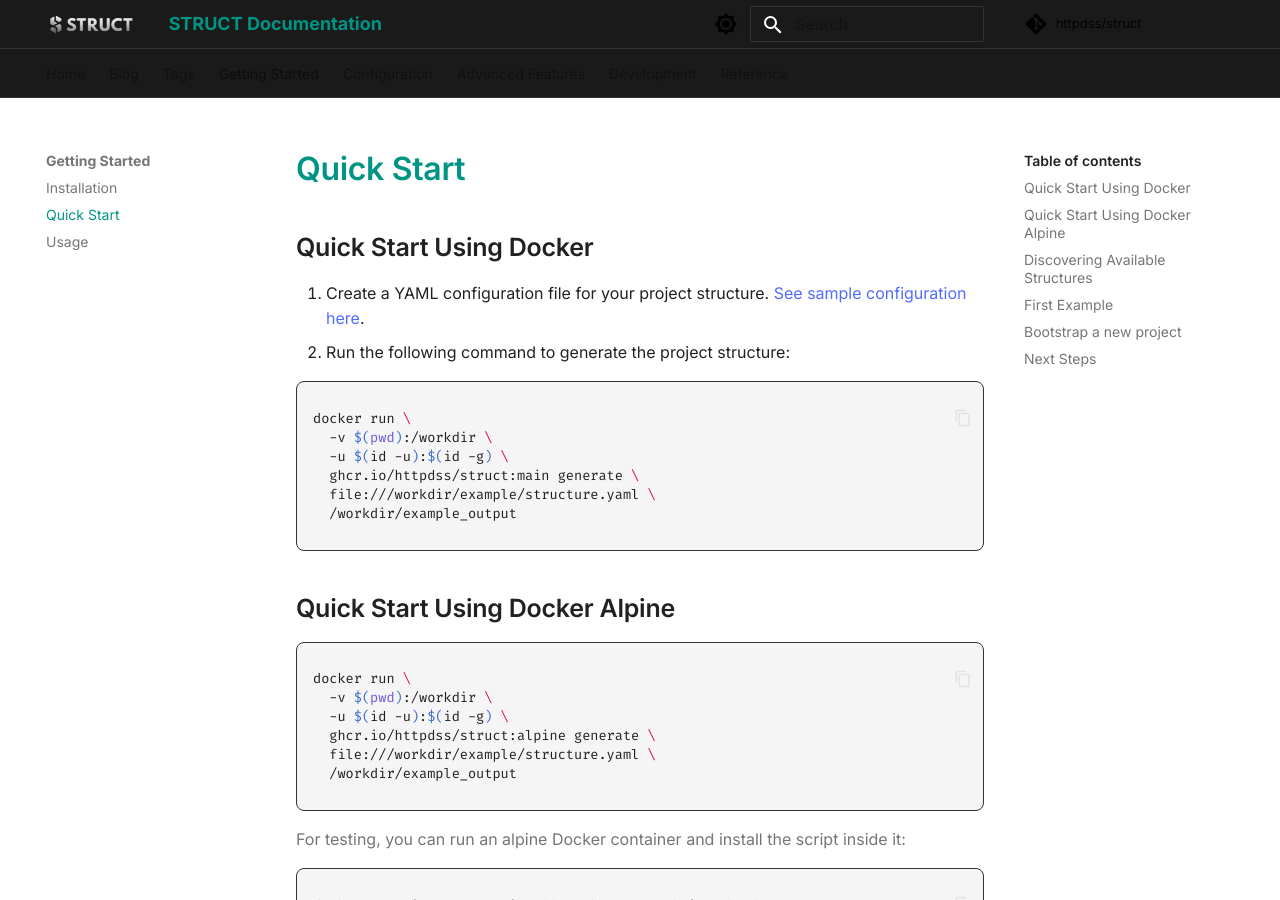
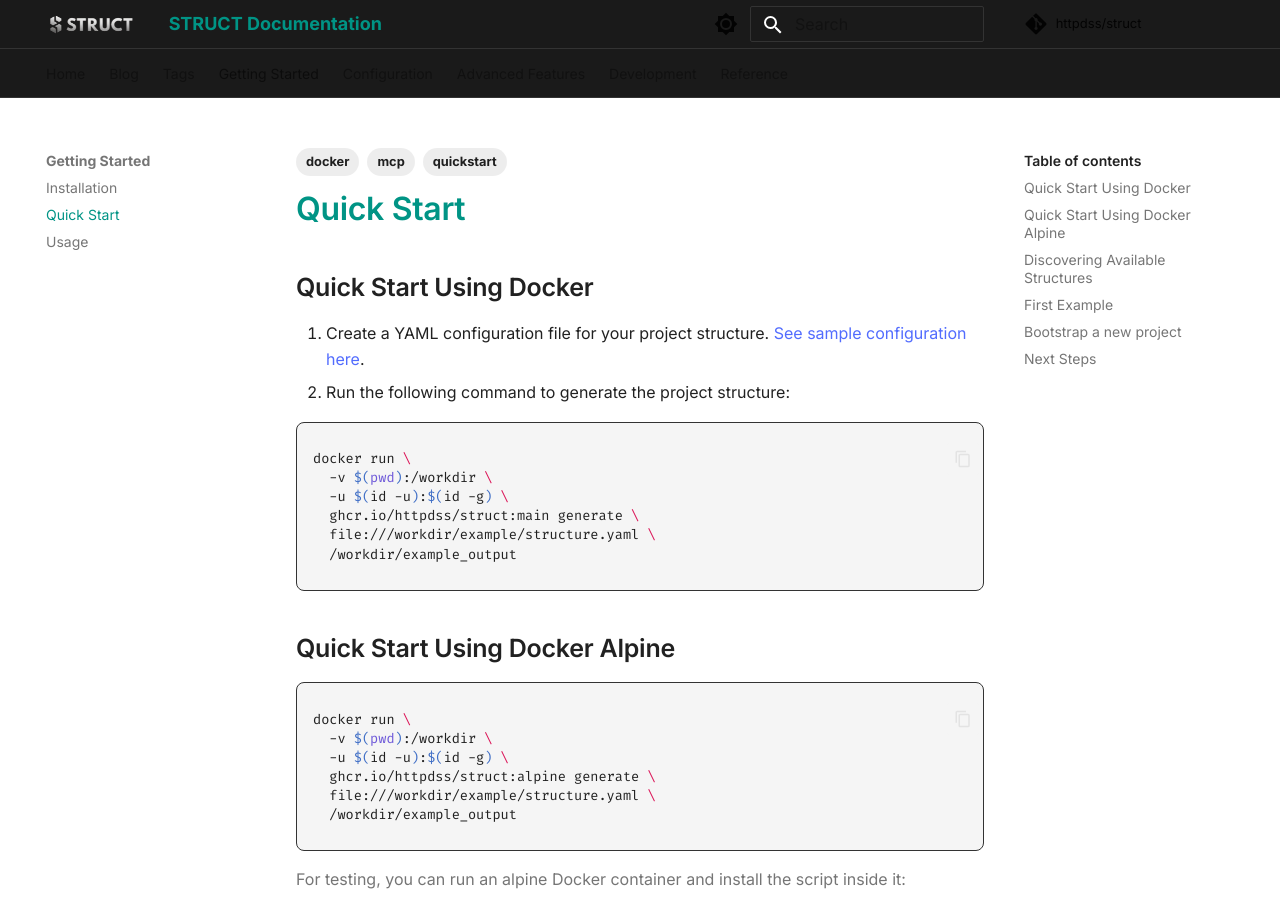
Before and after one commit to httpdss/struct, an MkDocs documentation site: the page built from docs/quickstart.md, in a window 1280 px wide and 900 px high. Built offline with MkDocs 1.6.1 and Material for MkDocs 9.7.7, drawn with Linux system fonts in a browser that asks for light colours; plug-ins that fetch from the network failed and are left out; comment, search, counter and statistics services are not loaded.

Commit message:
docs: add tags to installation, mcp integration, and quickstart documentation

```diff
--- a/docs/quickstart.md
+++ b/docs/quickstart.md
@@ -1,3 +1,10 @@
+---
+tags:
+  - quickstart
+  - docker
+  - mcp
+---
+
 # Quick Start
 
 ## Quick Start Using Docker
```
Also changed, not shown: docs/installation.md (+5 -0 lines), docs/mcp-integration.md (+5 -0 lines).
